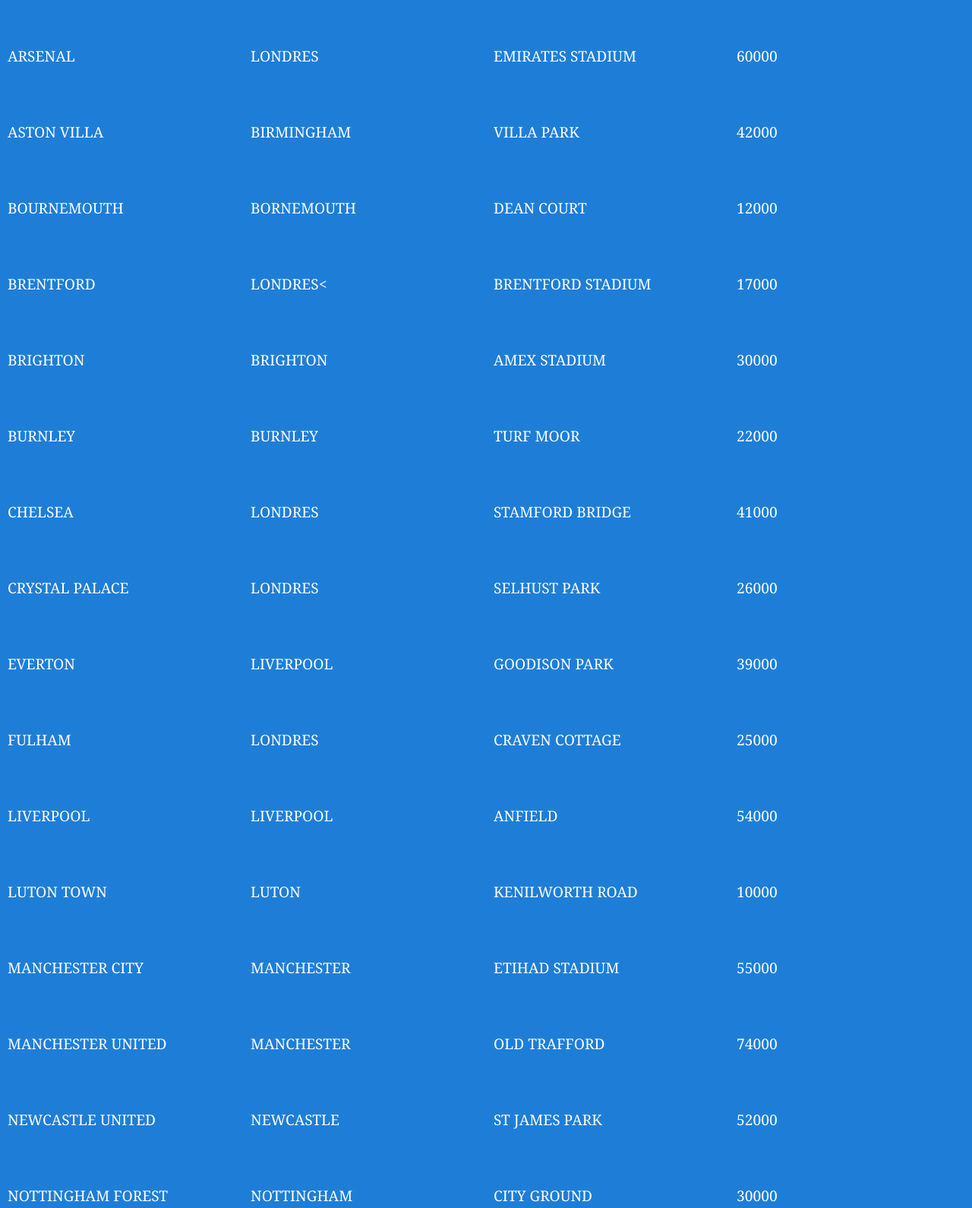
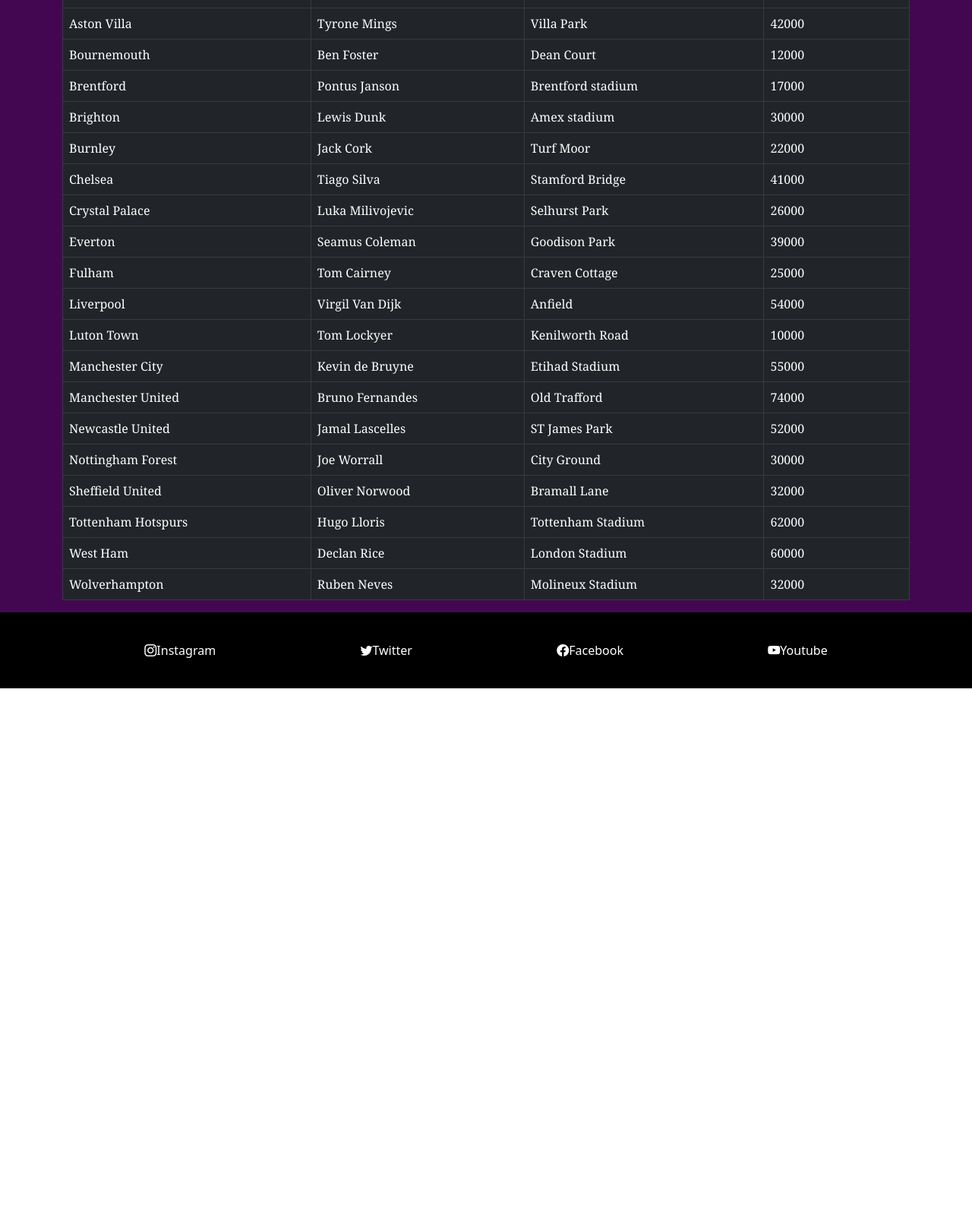
Before and after one commit to JoelMigel/PreEntrega3Migel, a website: page pages/equipos.html in a window 1280 px wide. Shown: the part 338-1928 px from the top of the page at 76% size. After the commit the page ends 1244 px from the top, so only its background shows below. Drawn offline with nearby package versions, Linux system fonts and the light colour scheme.

Commit message:
ultimos cambios

```diff
--- a/pages/equipos.html
+++ b/pages/equipos.html
@@ -9,33 +9,36 @@
   <link rel="stylesheet" href="https://cdn.jsdelivr.net/npm/bootstrap-icons@1.10.5/font/bootstrap-icons.css">
   <link rel="stylesheet" href="../css/style.css">
   <link rel="shortcut icon" href="../images/favicon.ico" type="image/x-icon">
+  <link rel="preconnect" href="https://fonts.googleapis.com">
+  <link rel="preconnect" href="https://fonts.gstatic.com" crossorigin>
+  <link href="https://fonts.googleapis.com/css2?family=Caveat:wght@500&family=Quicksand:wght@500&display=swap" rel="stylesheet">
     <title>Equipos</title>
 </head>
 
 <body id="fondo">
     <header>
-        <nav class="navbar navbar-expand-lg bg-primary-subtle text-emphasis-primary">
+      <nav class="navbar navbar-expand-lg " style="background-color: #e5b3fe;">
         <div class="container-fluid">
-              <a class="navbar-brand" href="../index.html"><img src="../images/sp-logo.jpg" width="100" height="100" alt="logo"></a>
+          <a class="navbar-brand" href=""><img src="../images/sp-logo.jpg" width="130" height="100" alt="logo"></a>
           <button class="navbar-toggler" type="button" data-bs-toggle="collapse" data-bs-target="#navbarNav" aria-controls="navbarNav" aria-expanded="false" aria-label="Toggle navigation">
             <span class="navbar-toggler-icon"></span>
           </button>
           <div class="collapse navbar-collapse" id="navbarNav">
-                <ul class="navbar-nav d-flex justify-content-around w-100 bg-black text-white">
+            <ul class="navbar-nav d-flex justify-content-end w-100 text-dark fw-medium ">
               <li class="nav-item">
-                    <a class="nav-link active text-light bg-dark" aria-current="page" href="../index.html">Home</a>
+                <a class="nav-link active fs-5" aria-current="page" href="../index.html">Home</a>
               </li>
               <li class="nav-item">
-                    <a class="nav-link text-light bg-dark" href="./historia.html"">Historia</a>
+                <a class="nav-link active fs-5" href="./historia.html">Historia</a>
               </li>
               <li class="nav-item">
-                    <a class="nav-link text-light bg-dark" href="./galeria.html">Galeria</a>
+                <a class="nav-link active fs-5" href="./galeria.html">Galeria</a>
               </li>
               <li class="nav-item">
-                    <a class="nav-link text-light bg-dark" href="./equipos.html">Equipos</a>
+                <a class="nav-link active fs-5" href="./equipos.html">Equipos</a>
               </li>
               <li class="nav-item">
-                    <a class="nav-link text-light bg-dark" href="./contacto.html">Contacto</a>
+                <a class="nav-link active fs-5" href="./contacto.html">Contacto</a>
               </li>
             </ul>
           </div>
@@ -45,112 +48,143 @@
     </header>
     <main id="equipos_main">
       <h1 class="banner">SomosPremier</h1>
-        <div class="table_title"> PREMIER LEAGUE </div>
-        <div class="container_table">
-                <div class="table_header">EQUIPOS</div>
-                <div class="table_header">CIUDAD</div>
-                <div class="table_header">ESTADIO</div>
-                <div class="table_header">CAPACIDAD</div>
-
-                <div class="table_item">ARSENAL</div>
-                <div class="table_item">LONDRES</div>
-                <div class="table_item">EMIRATES STADIUM</div>
-                <div class="table_item">60000</div>
-
-                <div class="table_item">ASTON VILLA</div>
-                <div class="table_item">BIRMINGHAM</div>
-                <div class="table_item">VILLA PARK</div>
-                <div class="table_item">42000</div>
-
-                <div class="table_item">BOURNEMOUTH</div>
-                <div class="table_item">BORNEMOUTH</div>
-                <div class="table_item">DEAN COURT</div>
-                <div class="table_item">12000</div>
-
-                <div class="table_item">BRENTFORD</div>
-                <div class="table_item">LONDRES<</div>
-                <div class="table_item">BRENTFORD STADIUM</div>
-               <div class="table_item">17000</div>
-
-                <div class="table_item">BRIGHTON</div>
-                <div class="table_item">BRIGHTON</div>
-                <div class="table_item">AMEX STADIUM</div>
-                <div class="table_item">30000</div>
-
-                <div class="table_item">BURNLEY</div>
-                <div class="table_item">BURNLEY</div>
-                <div class="table_item">TURF MOOR</div>
-                <div class="table_item">22000</div>
-
-                <div class="table_item">CHELSEA</div>
-                <div class="table_item">LONDRES</div>
-                <div class="table_item">STAMFORD BRIDGE</div>
-                <div class="table_item">41000</div>
-
-                <div class="table_item">CRYSTAL PALACE</div>
-                <div class="table_item">LONDRES</div>
-                <div class="table_item">SELHUST PARK</div>
-                <div class="table_item">26000</div>
-
-                <div class="table_item">EVERTON</div>
-                <div class="table_item">LIVERPOOL</div>
-                <div class="table_item">GOODISON PARK</div>
-                <div class="table_item">39000</div>
-
-                <div class="table_item">FULHAM</div>
-                <div class="table_item">LONDRES</div>
-                <div class="table_item">CRAVEN COTTAGE</div>
-                <div class="table_item">25000</div>
-
-                <div class="table_item">LIVERPOOL</div>
-                <div class="table_item">LIVERPOOL</div>
-                <div class="table_item">ANFIELD</div>
-                <div class="table_item"> 54000</div>
-
-                <div class="table_item">LUTON TOWN</div>
-                <div class="table_item">LUTON</div>
-                <div class="table_item">KENILWORTH ROAD</div>
-                <div class="table_item"> 10000</div>
-
-                <div class="table_item">MANCHESTER CITY</div>
-                <div class="table_item">MANCHESTER</div>
-                <div class="table_item">ETIHAD STADIUM</div>
-                <div class="table_item">55000</div>
-
-                <div class="table_item">MANCHESTER UNITED</div>
-                <div class="table_item">MANCHESTER</div>
-                <div class="table_item">OLD TRAFFORD</div>
-                <div class="table_item">74000</div>
-
-                <div class="table_item">NEWCASTLE UNITED</div>
-                <div class="table_item">NEWCASTLE</div>
-                <div class="table_item">ST JAMES PARK</div>
-                <div class="table_item">52000</div>
-
-                <div class="table_item">NOTTINGHAM FOREST</div>
-                <div class="table_item">NOTTINGHAM</div>
-                <div class="table_item">CITY GROUND</div>
-                <div class="table_item">30000</div>
-
-                <div class="table_item">SHEFFIELD UNITED</div>
-                <div class="table_item">SHEFFIELD</div>
-                <div class="table_item">BRAMALL LANE</div>
-                <div class="table_item">32000<</div>
-
-                <div class="table_item">TOTTENHAM HOTSPUR</div>
-                <div class="table_item">LONDRES</div>
-                <div class="table_item">TOTTENHAM HOTSPUR STADIUM</div>
-                <div class="table_item">62000</div>
-
-                <div class="table_item">WEST HAM</div>
-                <div class="table_item">LONDRES</div>
-                <div class="table_item">LONDON STADIUM</div>
-                <div class="table_item">60000</div>
-
-                <div class="table_item">WOLVERHAMPTON WANDERERS</div>
-                <div class="table_item">WOLVERHAMPTOM</div>
-                <div class="table_item">MOLINEUX STADIUM</div>
-                <div class="table_item">32000</div>
+      <div class="container">
+        <div class="row">
+          <div class="col">
+            <table class="table table-hover table-bordered table-dark">
+              <thead class="table-secondary">
+                <tr>
+                  <th>Equipo</th>
+                  <th>Capitan</th>
+                  <th>Estadio</th>
+                  <th>Capacidad</th>
+                </tr>
+              </thead>
+              <tbody>
+                <tr>
+                  <td>Arsenal</td>
+                  <td>Martin Odegaard</td>
+                  <td>Emirates Stadium</td>
+                  <td>60000</td>
+                </tr>
+                <tr>
+                  <td>Aston Villa</td>
+                  <td>Tyrone Mings</td>
+                  <td>Villa Park</td>
+                  <td>42000</td>
+                </tr>
+                <tr>
+                  <td>Bournemouth</td>
+                  <td>Ben Foster</td>
+                  <td>Dean Court</td>
+                  <td>12000</td>
+                </tr>
+                <tr>
+                  <td>Brentford</td>
+                  <td>Pontus Janson</td>
+                  <td>Brentford stadium</td>
+                  <td>17000</td>
+                </tr>
+                <tr>
+                  <td>Brighton</td>
+                  <td>Lewis Dunk</td>
+                  <td>Amex stadium</td>
+                  <td>30000</td>
+                </tr>
+                <tr>
+                  <td>Burnley</td>
+                  <td>Jack Cork</td>
+                  <td>Turf Moor</td>
+                  <td>22000</td>
+                </tr>
+                <tr>
+                  <td>Chelsea</td>
+                  <td>Tiago Silva</td>
+                  <td>Stamford Bridge</td>
+                  <td>41000</td>
+                </tr>
+                <tr>
+                  <td>Crystal Palace</td>
+                  <td>Luka Milivojevic</td>
+                  <td>Selhurst Park</td>
+                  <td>26000</td>
+                </tr>
+                <tr>
+                  <td>Everton</td>
+                  <td>Seamus Coleman</td>
+                  <td>Goodison Park</td>
+                  <td>39000</td>
+                </tr>
+                <tr>
+                  <td>Fulham</td>
+                  <td>Tom Cairney</td>
+                  <td>Craven Cottage</td>
+                  <td>25000</td>
+                </tr>
+                <tr>
+                  <td>Liverpool</td>
+                  <td>Virgil Van Dijk</td>
+                  <td>Anfield</td>
+                  <td>54000</td>
+                </tr>
+                <tr>
+                  <td>Luton Town</td>
+                  <td>Tom Lockyer</td>
+                  <td>Kenilworth Road</td>
+                  <td>10000</td>
+                </tr>
+                <tr>
+                  <td>Manchester City</td>
+                  <td>Kevin de Bruyne</td>
+                  <td>Etihad Stadium</td>
+                  <td>55000</td>
+                </tr>
+                <tr>
+                  <td>Manchester United</td>
+                  <td>Bruno Fernandes</td>
+                  <td>Old Trafford</td>
+                  <td>74000</td>
+                </tr>
+                <tr>
+                  <td>Newcastle United</td>
+                  <td>Jamal Lascelles</td>
+                  <td>ST James Park</td>
+                  <td>52000</td>
+                </tr>
+                <tr>
+                  <td>Nottingham Forest</td>
+                  <td>Joe Worrall</td>
+                  <td>City Ground</td>
+                  <td>30000</td>
+                </tr>
+                <tr>
+                  <td>Sheffield United</td>
+                  <td>Oliver Norwood</td>
+                  <td>Bramall Lane</td>
+                  <td>32000</td>
+                </tr>
+                <tr>
+                  <td>Tottenham Hotspurs</td>
+                  <td>Hugo Lloris</td>
+                  <td>Tottenham Stadium</td>
+                  <td>62000</td>
+                </tr>
+                <tr>
+                  <td>West Ham</td>
+                  <td>Declan Rice</td>
+                  <td>London Stadium</td>
+                  <td>60000</td>
+                </tr>
+                <tr>
+                  <td>Wolverhampton</td>
+                  <td>Ruben Neves</td>
+                  <td>Molineux Stadium</td>
+                  <td>32000</td>
+                </tr>
+              </tbody>
+            </table>
+          </div>
+        </div>
       </div>
     </main>
     <footer>
--- a/scss/style.scss
+++ b/scss/style.scss
@@ -1,5 +1,5 @@
 $color1: white;
-$color2: rgb(112, 8, 138);
+$color2: rgb(67, 7, 82);
 $color3: rgb(30, 126, 215);
 $color4: black;
 *{
@@ -13,11 +13,16 @@
     color: white;
     height: 100%;
     display: flex;
+    text-align: center;
 }
 
 #historia_main{
-    background-color: $color2;
+    background-image: url(../images/premier_fotos/fondopl.jpg);
+    background-repeat: no-repeat;
+    background-position: center center;
+    background-size: cover;
     text-align: center;
+    padding: 30px;
 
 }
 #galeria_main{
@@ -33,15 +38,14 @@
     color: white;
     margin: 0%;
     height: 700px;
+    font-size: 2.2vh;
     @media screen and (max-width: 800px){
-        font-size: 1.2vh;
+        font-size: 1.8vh;
     }
-    @media screen and (max-width: 1300px){
+    @media screen and (max-width: 600px){
         font-size: 1.3vh;
-        height: 800px;
-    }
 }
-
+}
 #equipos_main {
     background-color:$color2;
     color: white;
@@ -55,6 +59,7 @@
 }
 #grad {
     background-image: linear-gradient(to left,rgb(30, 126, 215), rgb(107, 215, 107));
+    width: 500px;
 }
 
 #fondo{
@@ -71,7 +76,8 @@
     display: grid;
     font-size: 500%;
     height: 100%;
-    font-family: 'Times New Roman', Times, serif;
+    font-size: 100px;
+    font-family: 'Caveat', cursive;
     @media  screen and (max-width:480px){
         font-size: 3vh;
     }
@@ -84,6 +90,7 @@
 .texto_galeria {
     font-size: large;
     text-align: center;
+    font-family: 'Quicksand', sans-serif;
 }
 
 .galeria {
@@ -96,7 +103,7 @@
     border: 4px solid #b8b3b3;
     padding: 10px;
 }
-.imagen img {
+.imagen img{
     width: 30%;
     height: auto;
 }
@@ -138,6 +145,14 @@
     font-size: 1.9em;
 
 }
+.video_container{
+    display: flex;
+    justify-content: center;
+    padding: 10%;
+    @media  screen and (max-width:480px){
+        height: 400px;
+    }
+}
 
 
 
@@ -161,7 +176,7 @@
     display: grid;
     font-size: 500%;
     height: 100%;
-    font-family: 'Times New Roman', Times, serif;
+    font-family: 'Caveat', cursive;
     @media  screen and (max-width:480px){
         font-size: 3vh;
     }
@@ -179,33 +194,42 @@
     div aside{
         background-color: $color3;
     text-align: center;
-    font-size: 125%;
-    font-family: Georgia, 'Times New Roman', Times, serif;
+    font-size: 15px;
     padding: 15px;
     border-radius: 10px;
+    @media screen and (max-width: 800px){
+        align-items: end;
+        height: 500px;
+        width: 200px;
+        padding: 5%;
+    }
     }
     div section{
         display: flex;
     flex-direction: column;
-    padding: 20px;
-    @media screen and (max-width: 800px){
-        align-items: center;
+    font-size: 25px;
+    font-family: 'Quicksand', sans-serif;
     }
+    aside p{
+        font-size: 20px;
+        justify-content: space-between;
+        @media screen and (max-width: 800px){
+            font-size: 15px;
+        }
     }
     img{
         padding: 1%;
-        @media screen and (max-width: 400px){
-            width: 200px;
+        @media screen and (max-width: 600px){
+            width: 400px;
             height: 300px;
+        }
+        @media  screen and (max-width:480px){
+           width: 280px;
+           height: 200px;
         }
     }
     figure{
         text-align: center;
-    }
-    iframe{
-        @media  screen and (max-width:480px) {
-            width: 70%;
-        }
     }
 }
 
```
Also changed, not shown: index.html (+17 -10 lines), pages/contacto.html (+12 -10 lines), pages/galeria.html (+12 -17 lines), pages/historia.html (+13 -10 lines), css/style.css, images/premier_fotos/fondopl.jpg (added), images/premierleague.jpg, 1 other file. Lines whose indentation alone changed are shown as unchanged.
